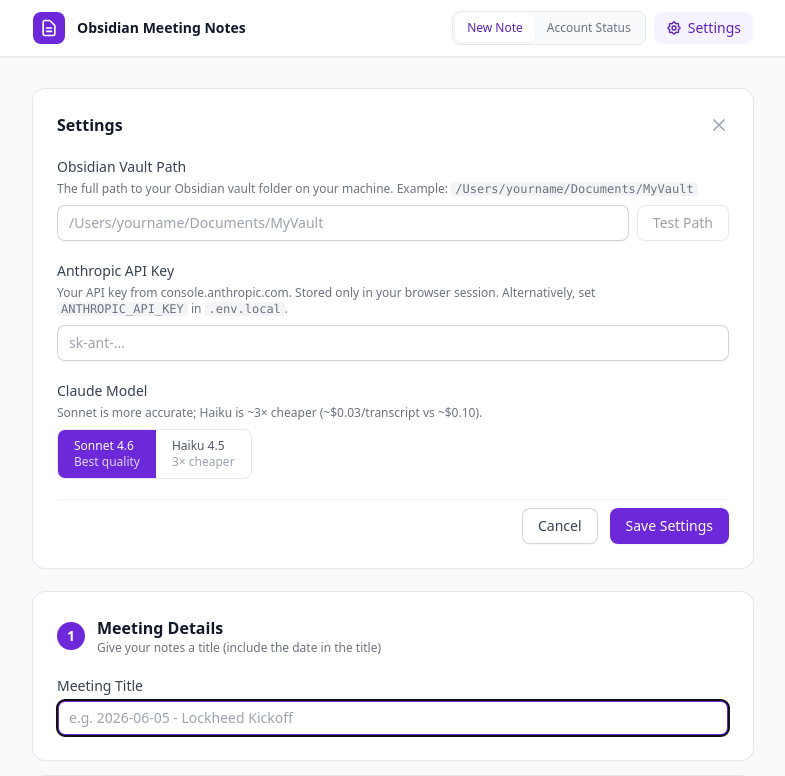
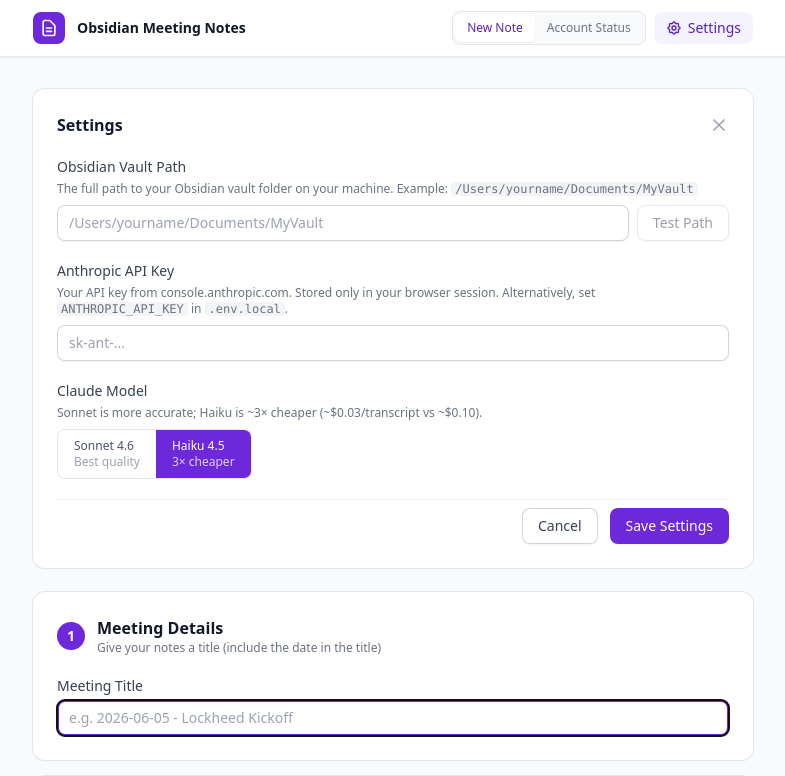
Before and after one commit to ryleyp/notetaker-webapp, a Next.js app: page / in a window 1280 px wide. Shown: the top 776 px of the page, without its empty margins (247-1032 px from the left). Built offline with nearby package versions, Linux system fonts and the light colour scheme.

Commit message:
Default model to Haiku instead of Sonnet
https://claude.ai/code/session_014vc82DsxqhcToczRpoA5as

```diff
--- a/src/app/page.js
+++ b/src/app/page.js
@@ -18,7 +18,7 @@ export default function Home() {
   const [meetingTitle, setMeetingTitle] = useState("");
   const [transcript, setTranscript] = useState("");
   const [selectedFolder, setSelectedFolder] = useState("");
-  const [model, setModel] = useState("claude-sonnet-4-6");
+  const [model, setModel] = useState("claude-haiku-4-5");
   const [processing, setProcessing] = useState(false);
   const [processError, setProcessError] = useState(null);
   const [notes, setNotes] = useState("");
--- a/src/components/SettingsPanel.jsx
+++ b/src/components/SettingsPanel.jsx
@@ -6,7 +6,7 @@ export default function SettingsPanel({ settings, onSave, onClose }) {
   const [form, setForm] = useState({
     vaultPath: settings.vaultPath || "",
     apiKey: settings.apiKey || "",
-    model: settings.model || "claude-sonnet-4-6",
+    model: settings.model || "claude-haiku-4-5",
   });
   const [testing, setTesting] = useState(false);
   const [testResult, setTestResult] = useState(null);
```
